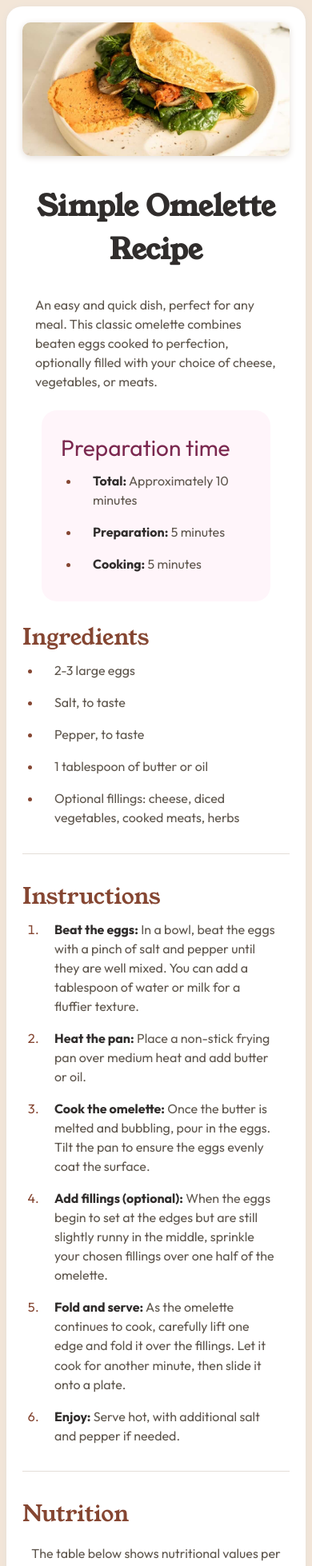
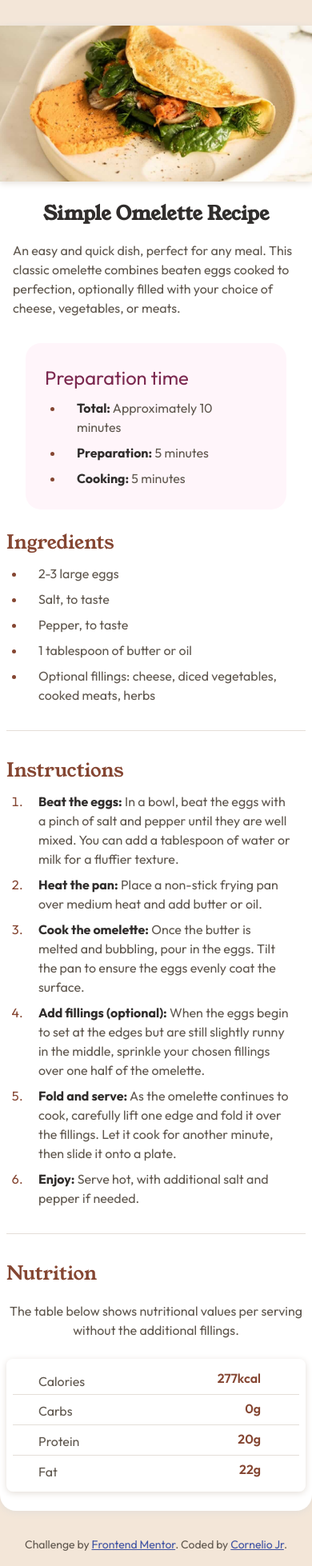
Before and after one commit to Cornelio-II/Recipe-page, a Vue app: page / in a window 390 px wide. Shown: the top 1958 px of the page at 80% size. Built offline with nearby package versions, Linux system fonts and the light colour scheme.

Commit message:
[style]: updated for mobile workflow

```diff
--- a/src/components/Recipe-page.vue
+++ b/src/components/Recipe-page.vue
@@ -3,10 +3,12 @@
   <main>
     <article>
       <header>
+        <picture>
           <img
         src="/src/assets/images/image-omelette.jpeg"
         alt="image-omelette.jpeg"
         />
+      </picture>
         <h1>Simple Omelette Recipe</h1>
         <p>
           An easy and quick dish, perfect for any meal. This classic omelette
@@ -14,7 +16,8 @@
           choice of cheese, vegetables, or meats.
         </p>
       </header>
-      <section>
+      <div class="menu">
+            <aside>
             <div class="prep-time">
               <h2 class="heading-name">Preparation time</h2>
               <ul>
@@ -24,7 +27,7 @@
                 <li><p><span>Cooking:</span> 5 minutes</p></li>
               </ul>
             </div>
-      </section>
+          </aside>
           <section>
             <h2>Ingredients</h2>
             <ul>
@@ -110,7 +113,7 @@
               </tbody>
             </table>
           </section>
-
+       </div>
     </article>
   </main>
   <!-- footer -->
@@ -129,18 +132,22 @@
 </template>
 
 <style scoped>
-.prep-time {
+aside .prep-time {
  background-color: var(--rose-50);
  padding: 1.2em 1.5em;
  margin: 1.5em;
  border-radius: 1.2rem;
  font-weight: var(--Outfit-weight-semi-bold);
 }
-section .heading-name {
+aside .heading-name {
   color: var(--rose-800);
   margin-top: 0.4rem;
   font-family: var(--Outfit-font);
   font-weight: var(--Young-Serif-weight);
+}
+.menu{
+  margin: auto 0;
+  padding: 0.5rem;
 }
 .td-name{
   display: flex;
@@ -166,4 +173,14 @@ section .heading-name {
 .attribution a {
   color: hsl(228, 45%, 44%);
 }
+
+@media (min-width: 46.875rem) {
+  main{
+    margin: 1.75rem ;
+    padding: 1.25rem;
+  }
+  picture,img{
+    border-radius: 0.625rem;
+  }
+}
 </style>
--- a/src/style.css
+++ b/src/style.css
@@ -20,29 +20,25 @@
   --Outfit-weight-semi-bold: 600;
   --Outfit-weight-bold: 700;
 
-  --body-font-size: clamp(1rem, 0.956rem + 0.1878vw, 1.125rem);
-  --h1-font-size: clamp(2rem, 6vw + 1rem, 2.25rem);
-  --h2-font-size: clamp(1.5rem, 4vw + 1rem, 1.75rem);
+  --body-font-size: clamp(1rem, 1.088rem + -0.3756vw, 0.75rem);
+  --h1-font-size: clamp(1.5rem, 2vw + 1rem, 1.85rem);
+  --h2-font-size: clamp(1rem, 2vw + 1rem, 1.75rem);
 
 }
 *, *::before, *::after {
   box-sizing: border-box;
-
-}
-*{
   font-weight: normal;
-}
-html,
-body{
   margin: 0;
   padding: 0;
   scroll-behavior: smooth;
 }
+
 body{
   min-height: 100vh;
   line-height: 1.5;
   display: grid;
   place-items: center;
+  padding-block: 2rem;
   font-family: var(--Outfit-font);
   font-size: var(--body-font-size);
   background-color: var(--stone-100);
@@ -53,41 +49,38 @@ body{
   -moz-osx-font-smoothing: grayscale;
 }
 
-img,
+picuture, img,
 video,
 iframe,
 webp{
   max-inline-size: 100%;
   block-size: auto;
+  width: 100%;
+  height: auto;
+  margin: 0 auto;
   aspect-ratio: 2/1;
   object-fit: cover;
   object-position: top center;
   height: auto;
-  border-radius: 0.625rem;
   box-shadow: 0 0.125rem 0.5rem var(--stone-150);
   cursor: pointer;
 }
 
-img{
-  width: 100%;
-  height: auto;
-  margin: 0 auto;
-}
+
 main {
-  position: relative;
   display: flex;
   flex-direction: column;
   max-width: 42rem;
-  margin: 0.5rem ;
-  padding: 1.25rem;
   border-radius: 1.25rem;
   background-color: var(--white);
   box-shadow: 0 0.125rem 0.5rem var(--stone-150);
+
 }
 
+
 h1 {
+  margin:1rem 0;
   color: var(--stone-900);
-
   text-align: center;
   font-family: var(--Young-Serif-font);
   font-weight: var(--Outfit-weight-bold);
@@ -107,8 +100,15 @@ table {
   margin-top: 1rem;
 }
 tr {
-
-  border-bottom: 0.063rem solid var(--stone-150);
+  & + & {
+    border-block-start: 0.063rem solid var(--stone-150);
+  }
+  &:first-child {
+    padding-block-start: 0;
+  }
+  &:last-child {
+    padding-block-end: 0;
+  }
 }
 hr {
   border: none;
@@ -122,7 +122,6 @@ hr {
 tbody {
   display: flex;
   flex-direction: column;
-  gap: 0.5rem;
   padding: 0.5rem;
   background-color: var(--white);
   border-radius: 0.5rem;
@@ -142,6 +141,7 @@ ul, ol{
   margin: 0.5rem 0;
   color: var(--brown-800);
   font-weight: var(--Outfit-weight-bold);
+
 }
 p{
   color: var(--stone-600);
```
Also changed, not shown: src/design/desktop-design.jpeg, src/design/mobile-design.jpeg. Lines whose indentation alone changed are shown as unchanged.
